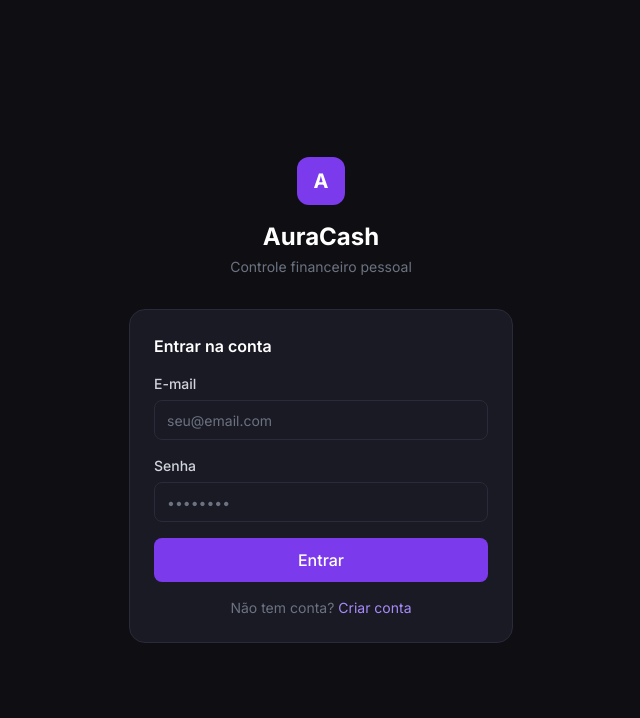
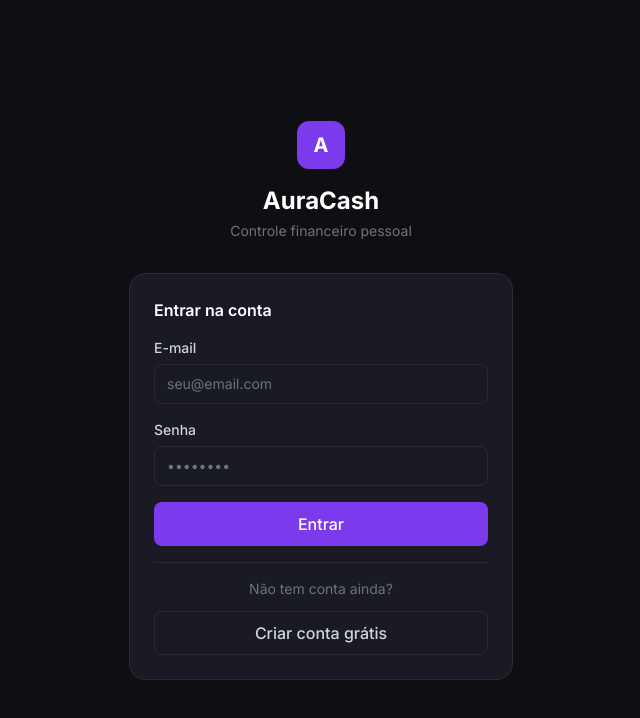
Before and after one commit to vsangali1204/AuraCash, a React (Vite) app in the folder frontend/: page /login in a window 1280 px wide. Shown: the top 718 px of the page, without its empty margins (319-959 px from the left). Built offline with nearby package versions, Linux system fonts and the light colour scheme; no server answers.

Commit message:
ui: destaque para o botão de criar conta na tela de login
Co-Authored-By: Claude Sonnet 4.6 <noreply@anthropic.com>

```diff
--- a/frontend/src/pages/LoginPage.tsx
+++ b/frontend/src/pages/LoginPage.tsx
@@ -77,12 +77,14 @@ export function LoginPage() {
             Entrar
           </Button>
 
-          <p className="text-center text-sm text-gray-500">
-            Não tem conta?{" "}
-            <Link to="/register" className="text-violet-400 hover:text-violet-300">
-              Criar conta
+          <div className="border-t border-surface-border pt-4">
+            <p className="text-center text-sm text-gray-500 mb-3">Não tem conta ainda?</p>
+            <Link to="/register">
+              <Button type="button" variant="secondary" className="w-full" size="lg">
+                Criar conta grátis
+              </Button>
             </Link>
-          </p>
+          </div>
         </form>
       </div>
     </div>
```
